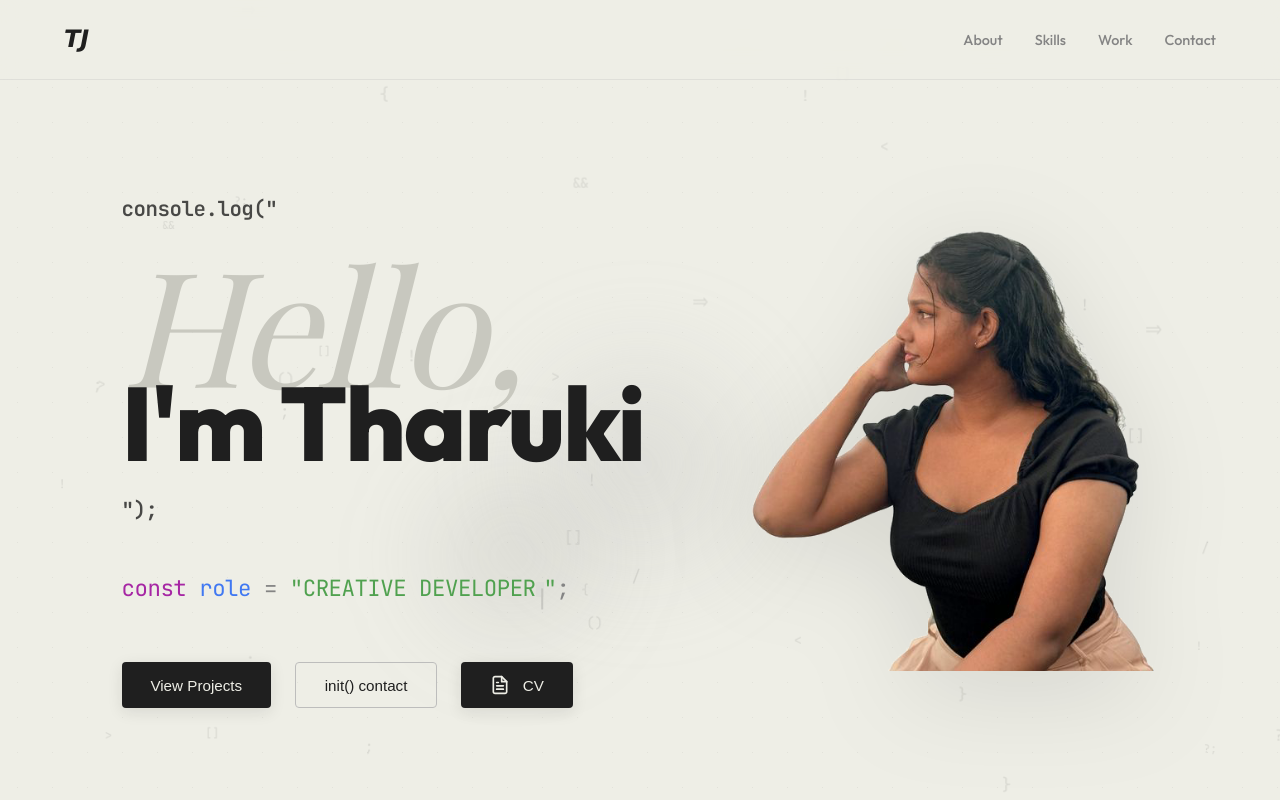
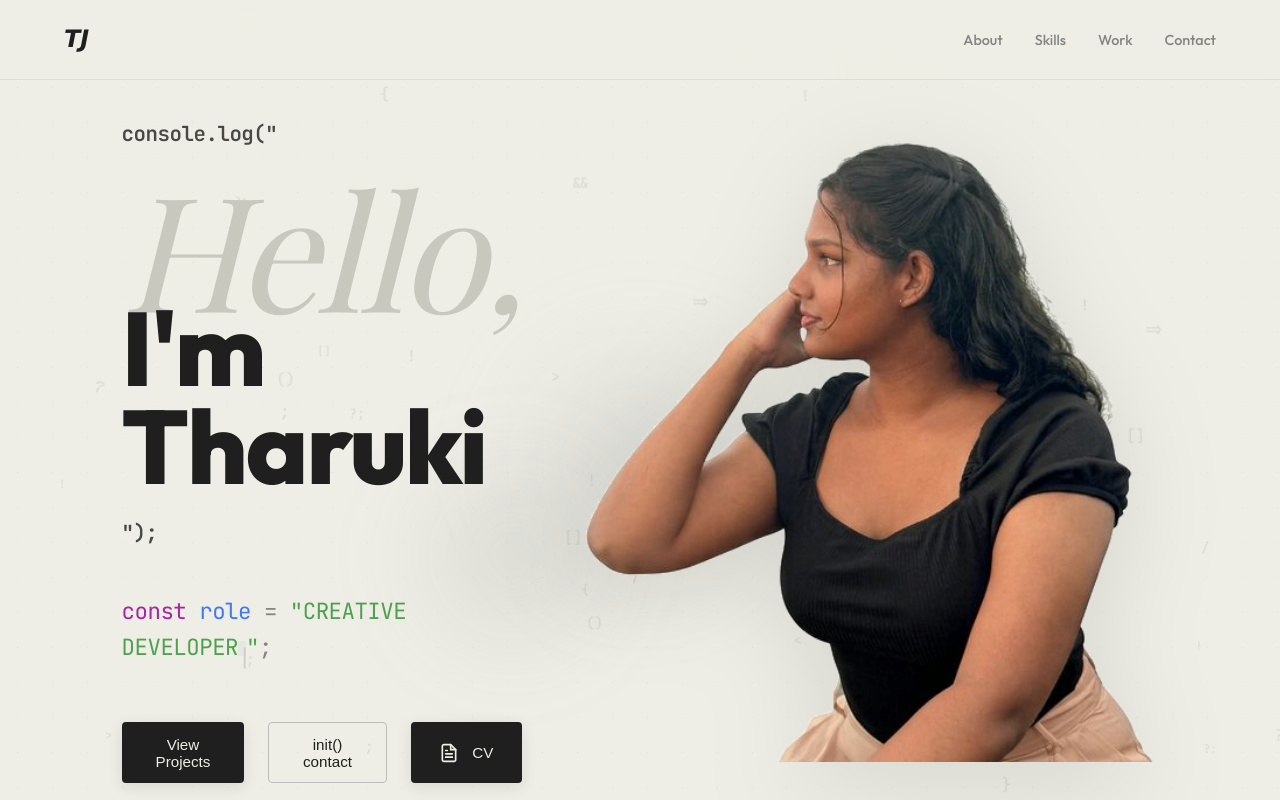
Before and after one commit to TharukiJ/Portfolio-3, a Next.js app: page / in a window 1280 px wide. Shown: the top 800 px of the page. Built offline with nearby package versions, Linux system fonts and the light colour scheme; a web font is replaced by a local one.

Commit message:
final image size

```diff
--- a/app/globals.css
+++ b/app/globals.css
@@ -671,7 +671,7 @@ ul {
 }
 
 .hero-content {
-    flex: 1.2; /* Slightly more space for upscaled text */
+    flex: 1; /* Reset from 1.2 for balance */
     display: flex;
     flex-direction: column;
     align-items: flex-start;
@@ -764,7 +764,7 @@ ul {
 
 /* Image styling */
 .hero-image-container {
-    flex: 1;
+    flex: 1.5; /* Increased to give image more room */
     display: flex;
     justify-content: flex-end;
     align-items: center;
@@ -774,12 +774,13 @@ ul {
 .hero-image-wrapper {
     position: relative;
     width: 100%;
-    max-width: 750px; /* Upscaled from 550px */
+    max-width: 820px; /* Slightly downscaled from 900px for better fit */
 }
 
 .hero-person-img {
     width: 100%;
     height: auto;
+    max-height: 85vh; /* Added to ensure full image fits vertically */
     object-fit: contain;
     filter: drop-shadow(0 20px 50px rgba(0,0,0,0.1));
 }
```
Also changed, not shown: public/images/hero_person_transparent.png.
